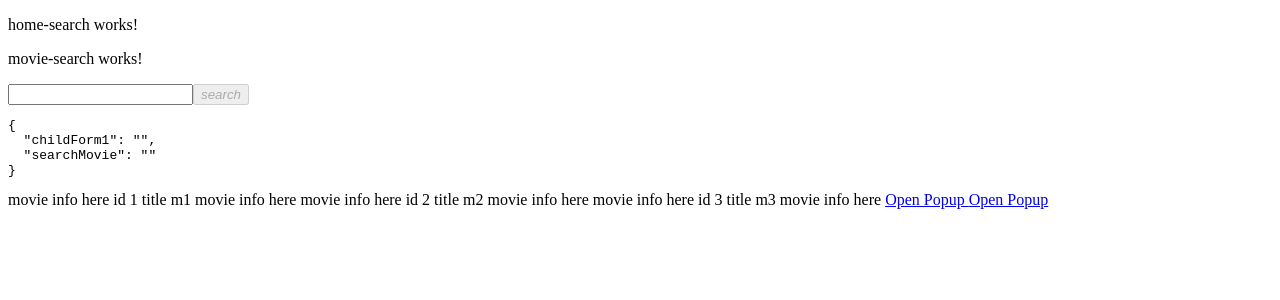
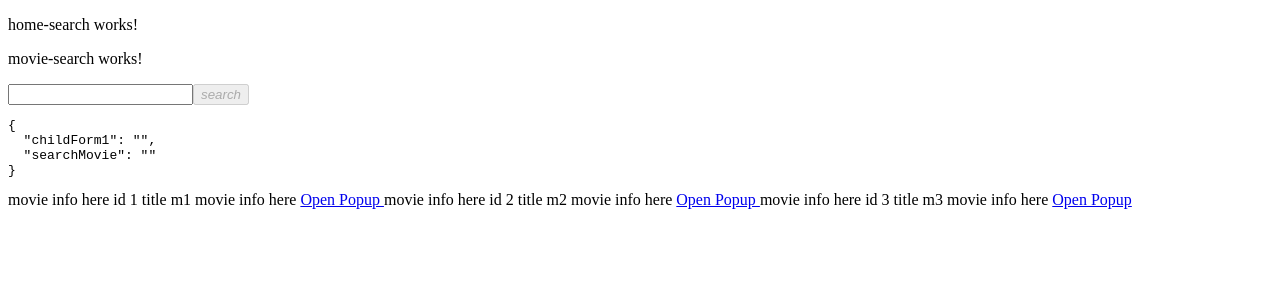
Before and after one commit to n1kos/tmdb-angular2-client-demo, an Angular app: page / in a window 1280 px wide. Shown: the top 300 px of the page. Built offline with nearby package versions, Linux system fonts and the light colour scheme; no server answers.

Commit message:
aaand open the popup with the movieid condition

```diff
--- a/src/app/app.component.html
+++ b/src/app/app.component.html
@@ -1,7 +1,3 @@
 <router-outlet></router-outlet>
-<a [routerLink]="[{ outlets: { popup: ['signin'] } }]"> Open Popup </a>
-<a [routerLink]="[{ outlets: { popup: ['movies', 'movie-details', '1'] } }]">
-  Open Popup
-</a>
 <router-outlet name="popup"></router-outlet>
 <!-- {{ guest_id }} -->
--- a/src/app/components/movie-details/movie-details.component.html
+++ b/src/app/components/movie-details/movie-details.component.html
@@ -1,2 +1,8 @@
 movie info here id {{ movie.id }} title {{ movie.title }}
 movie info here
+
+<a
+  [routerLink]="[{ outlets: { popup: ['movies', 'movie-details', movie.id] } }]"
+>
+  Open Popup
+</a>
--- a/src/app/components/movie-details/movie-details.component.ts
+++ b/src/app/components/movie-details/movie-details.component.ts
@@ -10,5 +10,8 @@ export class MovieDetailsComponent implements OnInit {
   @Output() notify = new EventEmitter();
   constructor() {}
 
+  getLink() {
+    return `[{ outlets: { popup: ['movies', 'movie-details', '${this.movie.id}'] } }]`;
+  }
   ngOnInit(): void {}
 }
```
